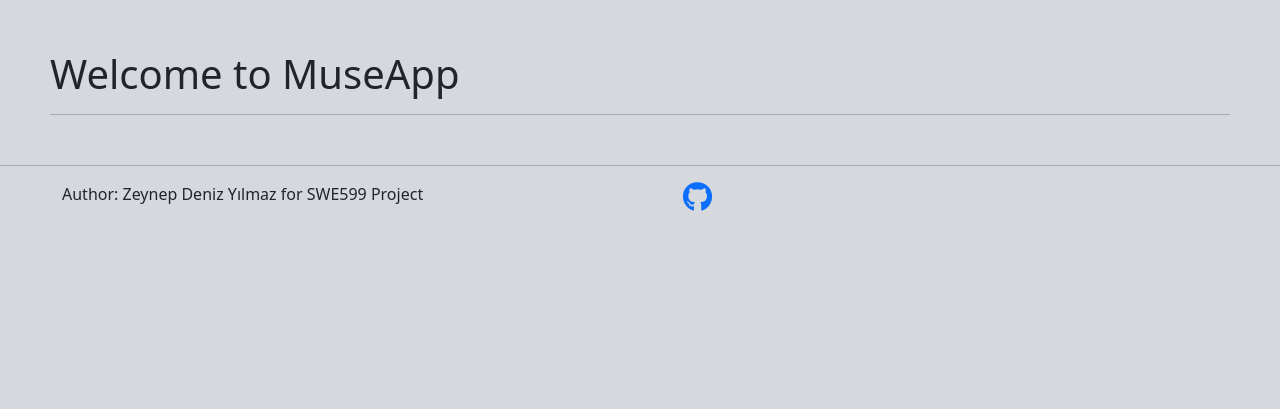
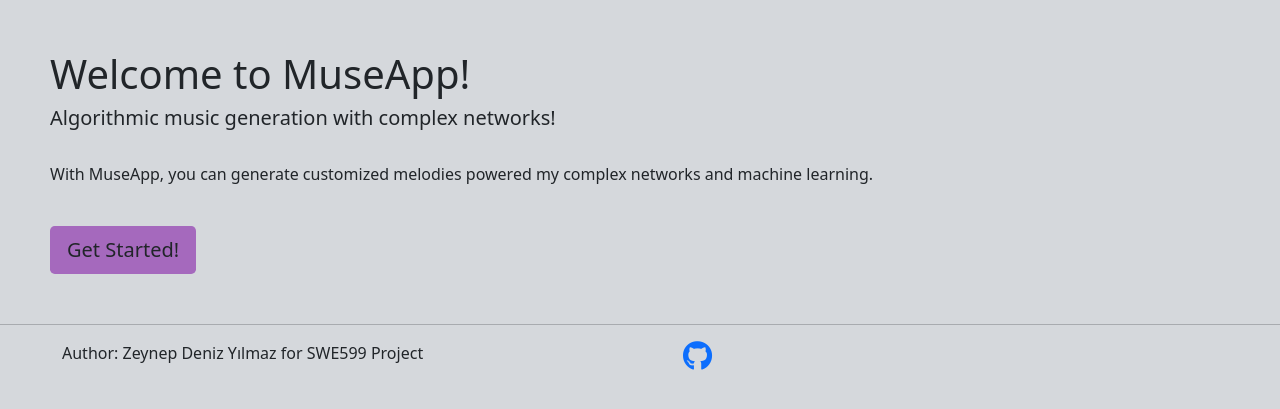
Before and after one commit to ZDenizYStenhaug/musicGeneration, a Django app: page / in a window 1280 px wide. Shown: the part 56-465 px from the top of the page. Run offline with Django 4.2, Linux system fonts and the light colour scheme; some libraries are stand-ins or nearby versions.

Commit message:
add text content

```diff
--- a/pages/templates/landing.html
+++ b/pages/templates/landing.html
@@ -2,8 +2,13 @@
 {% block content %}
 <div style="margin-left: 50px; margin-right: 50px; margin-top: 50px">
 
-  <h1 style="margin-top: 30px">Welcome to MuseApp</h1>
-  <hr>
+  <h1 style="margin-top: 30px">Welcome to MuseApp!</h1>
+  <h5> Algorithmic music generation with complex networks! </h5>
+  <br>
+  <p> With MuseApp, you can generate customized melodies powered my complex networks and machine learning. </p>
+  <br>
+  <a class="btn btn-lg" style="background-color:#A569BD;" href="/home">Get Started!</a>
+
 </div>
 
 
```
